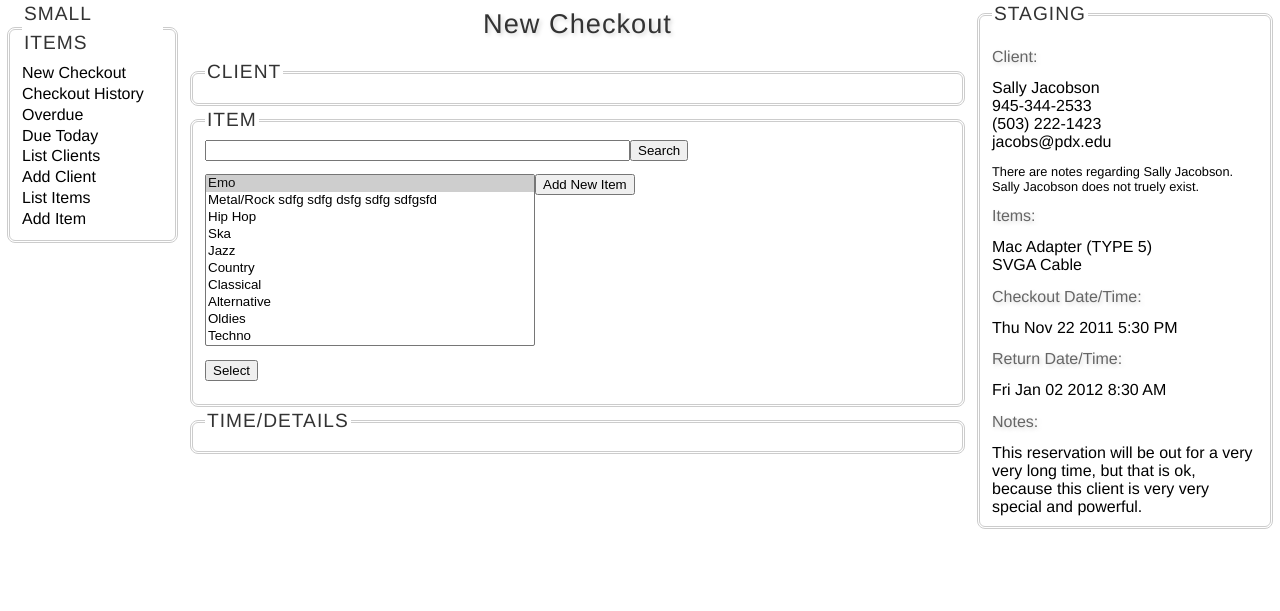
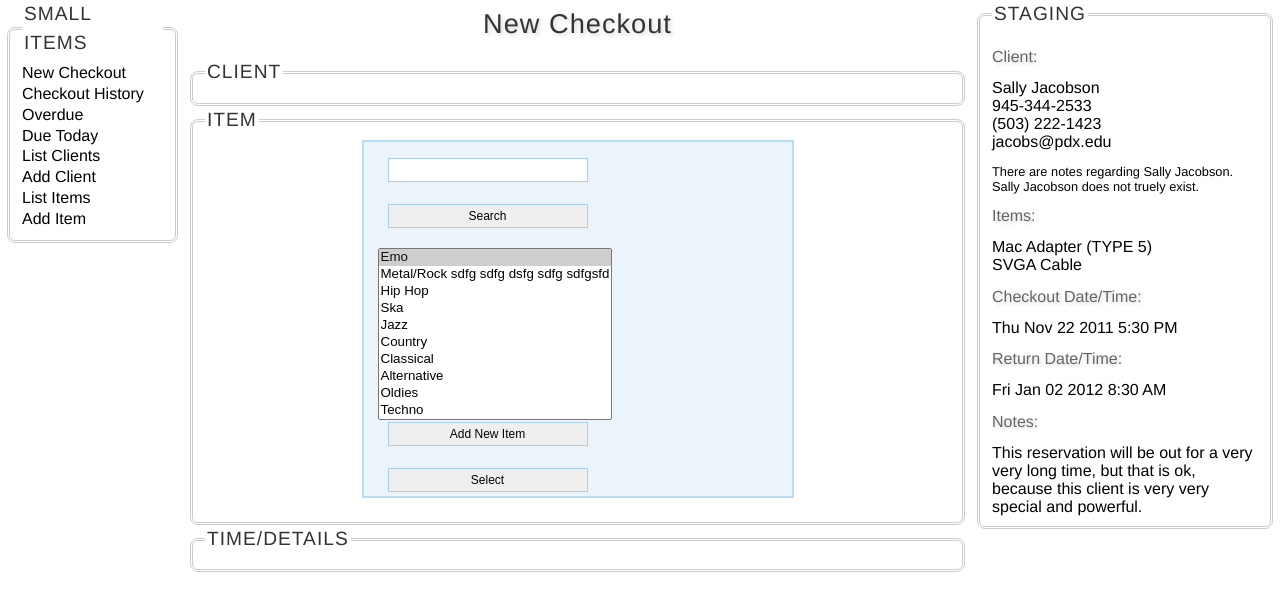
Before and after one commit to hallahan/smallitems, a PHP site: page /newcheckout.php in a window 1280 px wide. Shown: the top 611 px of the page. Run offline with PHP 8.4, Linux system fonts and the light colour scheme.

Commit message:
another attempt to make a form work without a table

```diff
--- a/newcheckoutmiddle.php
+++ b/newcheckoutmiddle.php
@@ -6,6 +6,8 @@
 	</fieldset>
 	<fieldset>
 		<legend>Item</legend>
+
+		<div id="stylized" class="myform">
 		<form>
 			<input type="text" name="searchclient" size="50" />
 			<input type="button" value="Search"/>
@@ -26,6 +28,8 @@
 				<br class="clear"/>
 			<input type="button" value="Select" />
 		</form>
+		</div>
+
 	</fieldset>
 	<fieldset>
 		<legend>Time/Details</legend>
--- a/style.css
+++ b/style.css
@@ -152,26 +152,64 @@ img {
 	float: right
 }
 
-label, input, select, textarea {
-	display: block;
-	/*width: 200px;*/
-	float: left;
-	margin-bottom: 1em;
 
+.clear{clear:both; height:1px;}
+/* ----------- My Form ----------- */
+.myform{
+margin:0 auto;
+width:400px;
+padding:14px;
 }
 
-select {
-  width: 330px;
-
+/* ----------- stylized ----------- */
+#stylized{
+border:solid 2px #b7ddf2;
+background:#ebf4fb;
 }
-
-label {
-	text-align: right;
-	/*width: 100px;*/
-	padding-right: 2em;
+#stylized h1 {
+font-size:14px;
+font-weight:bold;
+margin-bottom:8px;
 }
-
-
-.clear {
-	clear: both;
+#stylized p{
+font-size:11px;
+color:#666666;
+margin-bottom:20px;
+border-bottom:solid 1px #b7ddf2;
+padding-bottom:10px;
 }
+#stylized label{
+display:block;
+font-weight:bold;
+text-align:right;
+width:140px;
+float:left;
+}
+#stylized .small{
+color:#666666;
+display:block;
+font-size:11px;
+font-weight:normal;
+text-align:right;
+width:140px;
+}
+#stylized input{
+float:left;
+font-size:12px;
+padding:4px 2px;
+border:solid 1px #aacfe4;
+width:200px;
+margin:2px 0 20px 10px;
+}
+#stylized button{
+clear:both;
+margin-left:150px;
+width:125px;
+height:31px;
+background:#666666 url(img/button.png) no-repeat;
+text-align:center;
+line-height:31px;
+color:#FFFFFF;
+font-size:11px;
+font-weight:bold;
+}
```
